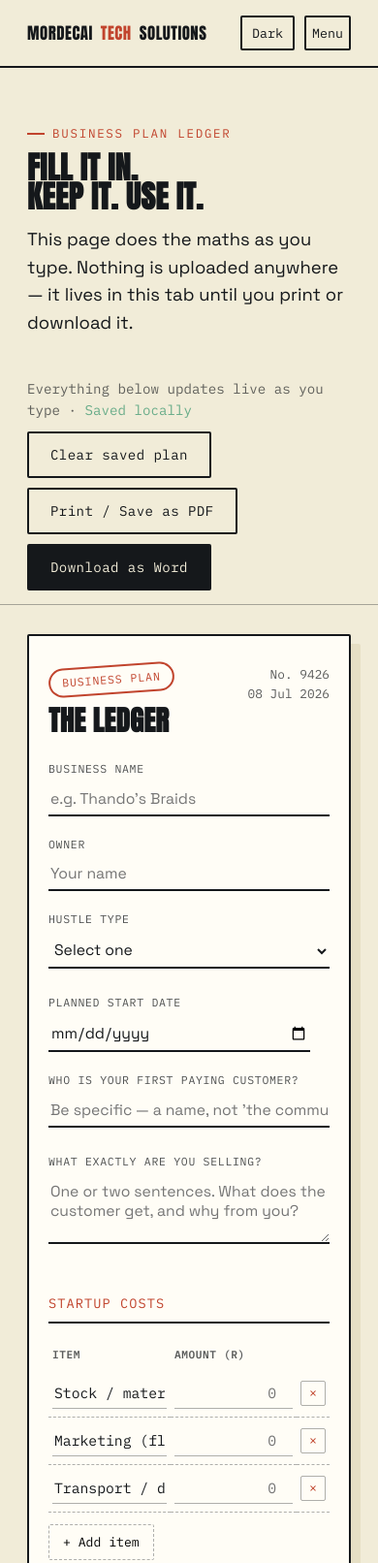
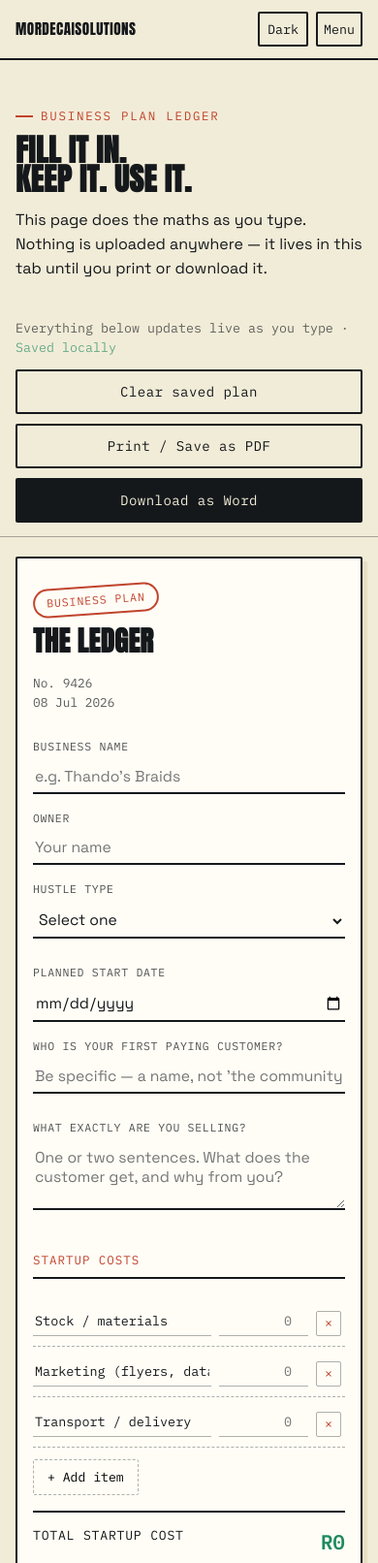
Before and after one commit to Bongane0606/Side-Hustle-Starter-Guide, a plain HTML site: page ledger.html in a window 390 px wide. Shown: the top 1612 px of the page at 97% size. Drawn offline with Linux system fonts and the light colour scheme.

Commit message:
Made it screen size friendly

```diff
--- a/ledger.html
+++ b/ledger.html
@@ -27,6 +27,7 @@
     padding:44px 44px 60px;
     margin-bottom:40px;
     box-shadow:10px 10px 0 var(--paper-dim);
+    overflow:hidden;
   }
   body.dark-mode .ledger{ background:#20262A; }
   .ledger::before{
@@ -34,14 +35,18 @@
     position:absolute; top:0; bottom:0; left:78px;
     width:2px; background:var(--rust); opacity:0.55;
   }
-  @media (max-width:620px){ .ledger{ padding:30px 20px 40px; } .ledger::before{ display:none; } }
+  @media (max-width:620px){ .ledger{ padding:28px 16px 36px; box-shadow:5px 5px 0 var(--paper-dim); } .ledger::before{ display:none; } }
 
   .ledger-top{ display:flex; justify-content:space-between; align-items:flex-start; gap:20px; flex-wrap:wrap; margin-bottom:6px; }
   .ledger-top h2{ font-size:1.8rem; }
   .ledger-id{ font-family:var(--mono); font-size:0.8rem; text-align:right; color:var(--ink); opacity:0.7; }
 
   .field-row{ display:grid; grid-template-columns:repeat(3,1fr); gap:20px; margin:26px 0; }
-  @media (max-width:700px){ .field-row{ grid-template-columns:1fr; } }
+  .field-row > *{ min-width:0; }
+  @media (max-width:700px){
+    .field-row{ grid-template-columns:1fr !important; gap:16px; }
+    .field-row > div{ grid-column:auto !important; }
+  }
   label{ font-family:var(--mono); font-size:0.72rem; text-transform:uppercase; letter-spacing:0.06em; display:block; margin-bottom:6px; opacity:0.75; }
   input[type=text], input[type=date], input[type=number], select, textarea{
     width:100%; font-family:var(--body); font-size:0.98rem;
@@ -137,6 +142,43 @@
     border-radius:var(--radius);
     font-family:var(--mono);
     font-size:0.82rem;
+  }
+
+  @media (max-width:620px){
+    .page-head{ padding:42px 0 8px; }
+    .toolbar{ position:static; margin-bottom:20px; }
+    .toolbar .wrap,
+    .toolbar .btn-row{ display:grid; grid-template-columns:1fr; align-items:stretch; width:100%; }
+    .ledger-top{ display:grid; grid-template-columns:1fr; }
+    .ledger-id{ text-align:left; }
+    .section-title{ margin-top:34px; font-size:0.78rem; }
+    table.ledger-table thead{ display:none; }
+    table.ledger-table,
+    table.ledger-table tbody,
+    table.ledger-table tr,
+    table.ledger-table td{ display:block; width:100%; }
+    table.ledger-table tr{
+      display:grid;
+      grid-template-columns:minmax(0,1fr) 92px 30px;
+      gap:8px;
+      align-items:end;
+      padding:10px 0;
+      border-bottom:1px dashed var(--line-strong);
+    }
+    table.ledger-table td{ padding:0; border-bottom:none; }
+    table.ledger-table td.amt{ width:auto; }
+    table.ledger-table td.rm{ width:auto; }
+    table.ledger-table input{ font-size:0.84rem; }
+    .running-total{ align-items:flex-start; gap:10px; }
+    .running-total .value{ font-size:1.32rem; text-align:right; }
+    .calc-grid{ gap:14px; }
+    .calc-box,
+    .tool-panel{ padding:14px; }
+    .calc-box .out{ font-size:1.25rem; }
+    .phase-tools{ gap:16px; margin-top:24px; }
+    .chart-row{ grid-template-columns:1fr; gap:5px; }
+    .chart-row > span:last-child{ font-size:0.76rem; opacity:0.75; }
+    .quiz-options label{ font-size:0.9rem; }
   }
 
   @media print{
--- a/styles.css
+++ b/styles.css
@@ -31,6 +31,7 @@ body.dark-mode{
 html{ scroll-behavior:smooth; }
 body{
   margin:0;
+  min-width:320px;
   background:var(--paper);
   color:var(--ink);
   font-family:var(--body);
@@ -44,12 +45,12 @@ body{
   *{ animation-duration:0.001ms !important; transition-duration:0.001ms !important; }
 }
 
-img{ max-width:100%; display:block; }
+img, svg, video, canvas{ max-width:100%; display:block; }
 a{ color:inherit; }
 
 ::selection{ background:var(--gold); color:var(--ink); }
 
-.wrap{ max-width:var(--max); margin:0 auto; padding:0 28px; }
+.wrap{ width:min(100%, var(--max)); margin:0 auto; padding:0 clamp(16px, 4vw, 28px); }
 
 h1,h2,h3,h4{ font-family:var(--display); text-transform:uppercase; letter-spacing:0.01em; margin:0; }
 h1{ font-size:clamp(2.6rem, 6vw, 5.2rem); line-height:0.96; }
@@ -93,6 +94,9 @@ p{ margin:0 0 1em; }
   cursor:pointer;
   background:transparent;
   color:var(--ink);
+  max-width:100%;
+  justify-content:center;
+  text-align:center;
   transition:transform .12s ease, background .12s ease, color .12s ease;
 }
 .btn:hover{ transform:translate(-2px,-2px); }
@@ -109,7 +113,7 @@ p{ margin:0 0 1em; }
   border-bottom:2px solid var(--ink);
 }
 .site-nav .wrap{
-  display:flex; align-items:center; justify-content:space-between;
+  display:flex; align-items:center; justify-content:space-between; gap:12px;
   padding-top:16px; padding-bottom:16px;
 }
 .brand{
@@ -119,6 +123,8 @@ p{ margin:0 0 1em; }
   letter-spacing:0.03em;
   text-decoration:none;
   display:flex; align-items:baseline; gap:8px;
+  min-width:0;
+  white-space:nowrap;
 }
 .brand span{ color:var(--rust); }
 .nav-links{ display:flex; gap:26px; list-style:none; margin:0 0 0 auto; padding:0; font-family:var(--mono); font-size:0.86rem; order:2; }
@@ -136,10 +142,26 @@ p{ margin:0 0 1em; }
 .nav-toggle{ display:none; }
 
 @media (max-width:720px){
-  .nav-links{ position:fixed; inset:64px 0 0 0; background:var(--paper); flex-direction:column; gap:0; padding:10px 28px; transform:translateY(-110%); transition:transform .2s ease; border-top:2px solid var(--ink); }
+  .site-nav .wrap{ padding-top:12px; padding-bottom:12px; }
+  .brand{ font-size:0.95rem; overflow:hidden; text-overflow:ellipsis; }
+  .nav-actions{ margin-left:auto; gap:8px; }
+  .theme-toggle{ padding:0 8px; }
+  .nav-links{ position:fixed; inset:61px 0 0 0; background:var(--paper); flex-direction:column; gap:0; padding:10px clamp(16px, 4vw, 28px); transform:translateY(-110%); transition:transform .2s ease; border-top:2px solid var(--ink); }
   .nav-links.open{ transform:translateY(0); }
   .nav-links a{ display:block; padding:14px 0; border-bottom:1px solid var(--line); }
   .nav-toggle{ display:block; width:48px; }
+}
+
+@media (max-width:520px){
+  body{ font-size:16px; }
+  h1{ font-size:clamp(2.05rem, 14vw, 3rem); }
+  h2{ font-size:clamp(1.65rem, 10vw, 2.25rem); }
+  h3{ font-size:1.16rem; }
+  .lede{ font-size:1rem; }
+  .btn{ width:100%; padding:12px 14px; }
+  .brand span{ display:none; }
+  .card{ padding:20px; }
+  .site-footer{ margin-top:64px; }
 }
 
 /* ---------- footer ---------- */
```
Also changed, not shown: guide.html (+13 -1 lines), index.html (+10 -1 lines), 1 other file.
